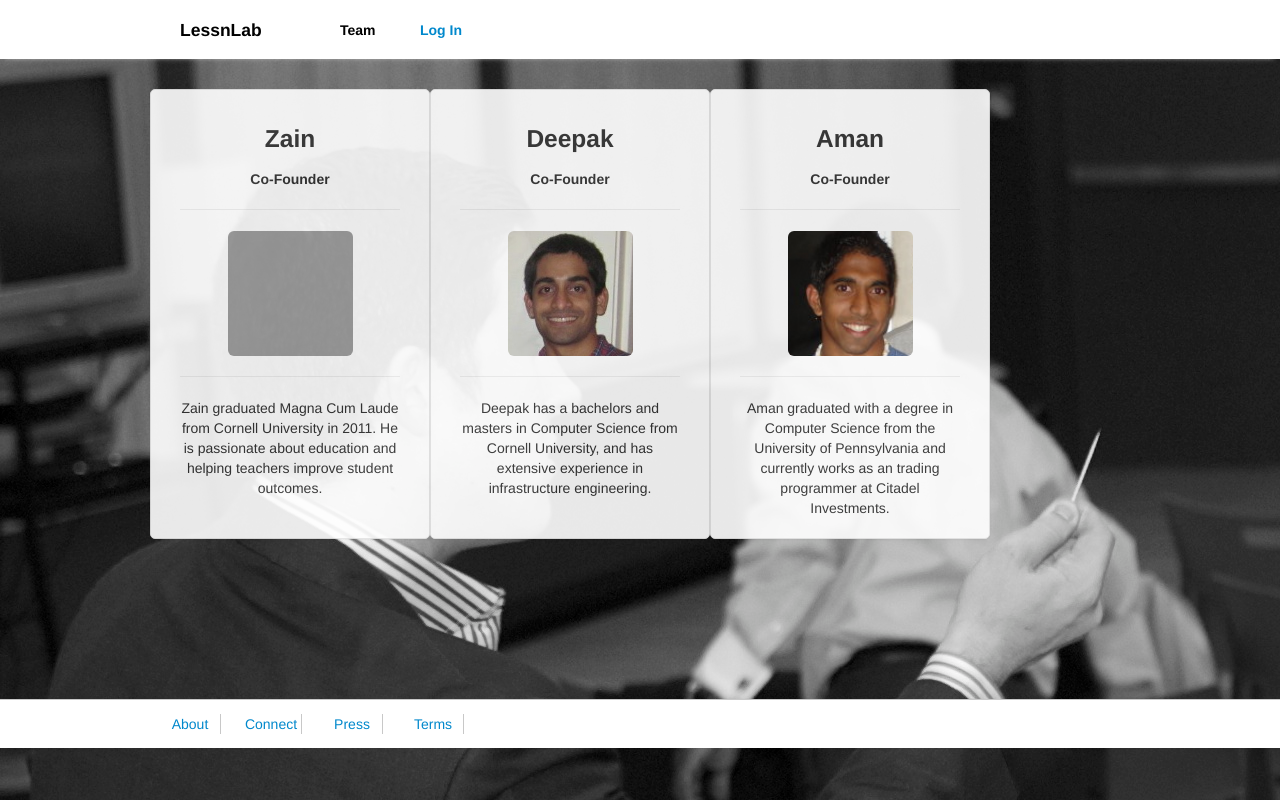
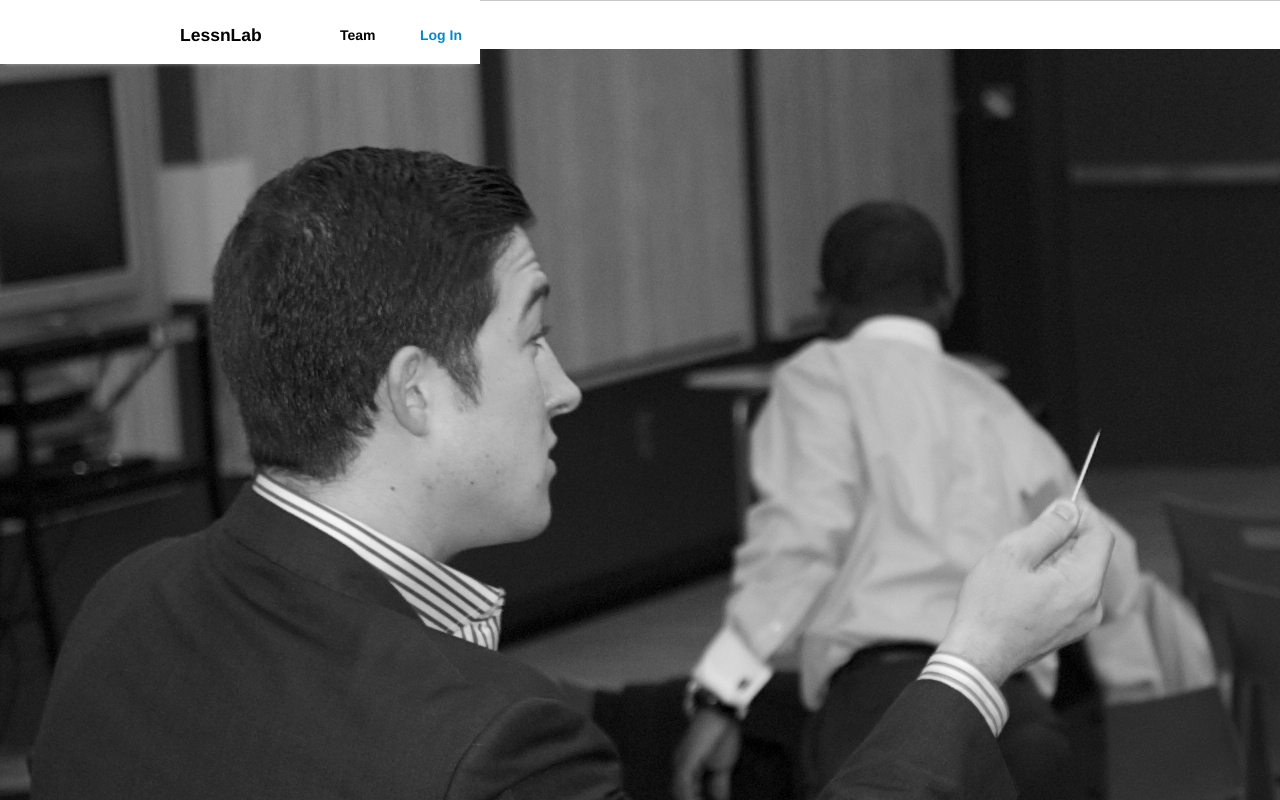
Before and after one commit to arn0601/lessnlab, a Django app: template templates/team.html in a window 1280 px wide. Run offline with Django 3.2, Linux system fonts and the light colour scheme; the template is opened without the code that fills it, so the values that code supplies are empty; some libraries are stand-ins or nearby versions; grey boxes are pictures that could not be loaded.

Commit message:
updated header

```diff
--- a/static/landingstyles.css
+++ b/static/landingstyles.css
@@ -24,7 +24,9 @@ body {
 
 .page-header {
         margin-top:0px;
-        padding-top:10px;
+        padding-top:15px;
+        position: fixed;
+        top: 0px;
         background-color: white;
         border: none;
         color: black;
--- a/templates/registration/login.html
+++ b/templates/registration/login.html
@@ -85,7 +85,6 @@
         	</div>
         </div>
     </div>
-	</div>
     <!-- Le javascript
     ================================================== -->
     <!-- Placed at the end of the document so the pages load faster -->
--- a/templates/team.html
+++ b/templates/team.html
@@ -85,39 +85,16 @@
     	<h5><a href="{% url accounts.views.login_user %}"> Log In </a></h5>
     </div>
   </div>
-  <div class="container main-content">
-	<div class="row">
-			<div class="span3 modules" style="height:400px" >
-				<h3>Zain</h3>
-				<h5>Co-Founder</h5>
-				<hr/>
-				<img class="img-rounded" style="width: 125px; height:125px" src="/static/zheadshot.jpg">
-				<hr/>
-				<p>Zain graduated Magna Cum Laude from Cornell University in 2011. He is passionate about education and helping teachers improve student outcomes.</p>
-			</div>
-			<div class="span3 modules" style="height:400px" >
-				<h3>Deepak</h3>
-				<h5>Co-Founder</h5>
-				<hr/>
-				<img class="img-rounded" style="width: 125px; height:125px"  src="/static/dheadshot.jpg">
-				<hr/>
-				<p>Deepak has a bachelors and masters in Computer Science from Cornell University, and has extensive experience in infrastructure engineering.</p>
-			</div>
-			<div class="span3 modules" style="height:400px" >
-				<h3>Aman</h3>
-				<h5>Co-Founder</h5>
-				<hr/>
-				<img class="img-rounded" style="width: 125px; height:125px" src="/static/aheadshot.png">
-				<hr/>
-				<p>Aman graduated with a degree in Computer Science from the University of Pennsylvania and currently works as an trading programmer at Citadel Investments.</p>
-			</div>
-		</div>
-	<!-- Main content get in touch with us button -->
-	<div class="row">
-	</div>
-  	</div>
-  <div class="push"></div>
-    <div class="footer text-center">
+  <div class="container">
+
+
+	<!-- Main content of the page -->
+
+
+
+
+  </div>
+  <div class="footer text-center">
         <div class="row">
         	<div class="span1 offset2 separate">
         		<a href="#">About</a>
@@ -133,7 +110,6 @@
         	</div>
         </div>
     </div>
- </div>
     <!-- Le javascript
     ================================================== -->
     <!-- Placed at the end of the document so the pages load faster -->
```
